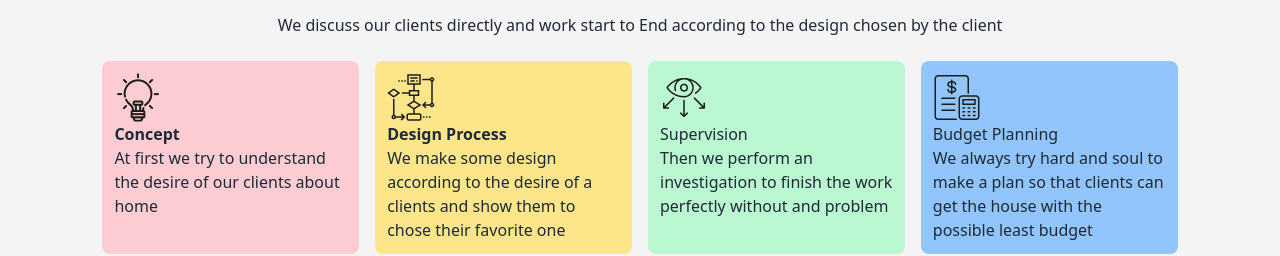
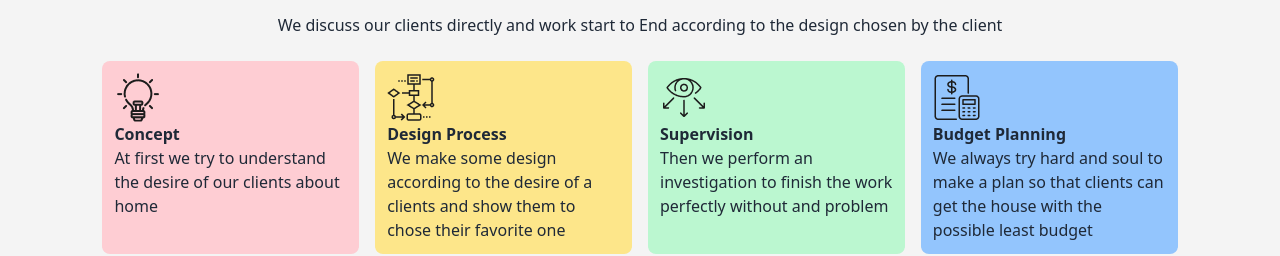
Before and after one commit to Alamin-Biswas/assignment-B10A3, a plain HTML site: page index.html in a window 1280 px wide. Shown: the part 1785-2041 px from the top of the page. Drawn offline with nearby package versions, Linux system fonts and the light colour scheme.

Commit message:
resolved font bold related slight mistake

```diff
--- a/index.html
+++ b/index.html
@@ -225,14 +225,14 @@
         <!-- Card 3 -->
         <div class="bg-green-200 p-3 rounded-lg">
           <img src="assets/vision.png" alt="">
-          <h2>Supervision</h2>
+          <h2 class="font-bold">Supervision</h2>
           <p>Then we perform an investigation to finish the work perfectly without and problem</p>
         </div>
 
         <!-- Card 4 -->
         <div class="bg-blue-300 p-3 rounded-lg">
           <img src="assets/budget-planning.png" alt="">
-          <h2>Budget Planning</h2>
+          <h2 class="font-bold">Budget Planning</h2>
           <p>We always try hard and soul to make a plan so that clients can get the house with the possible least budget</p>
         </div>
         </div>
```
